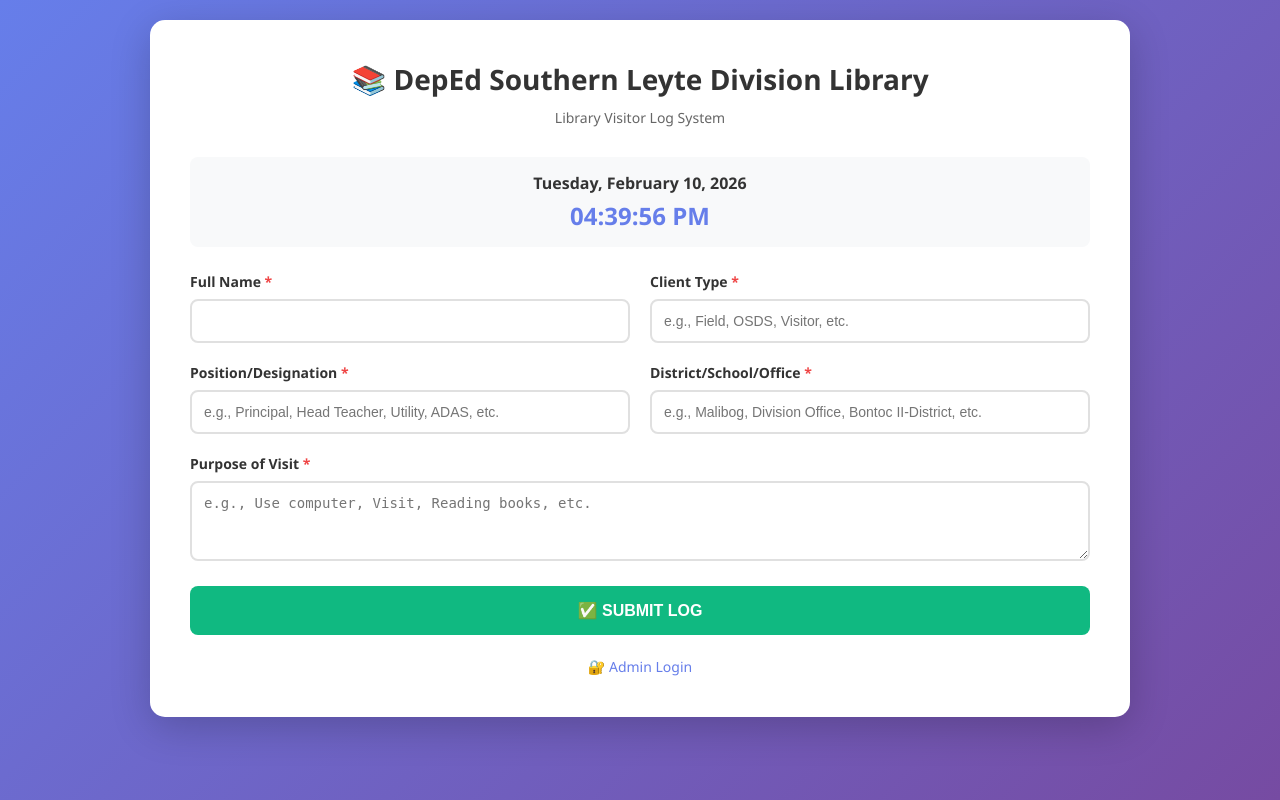
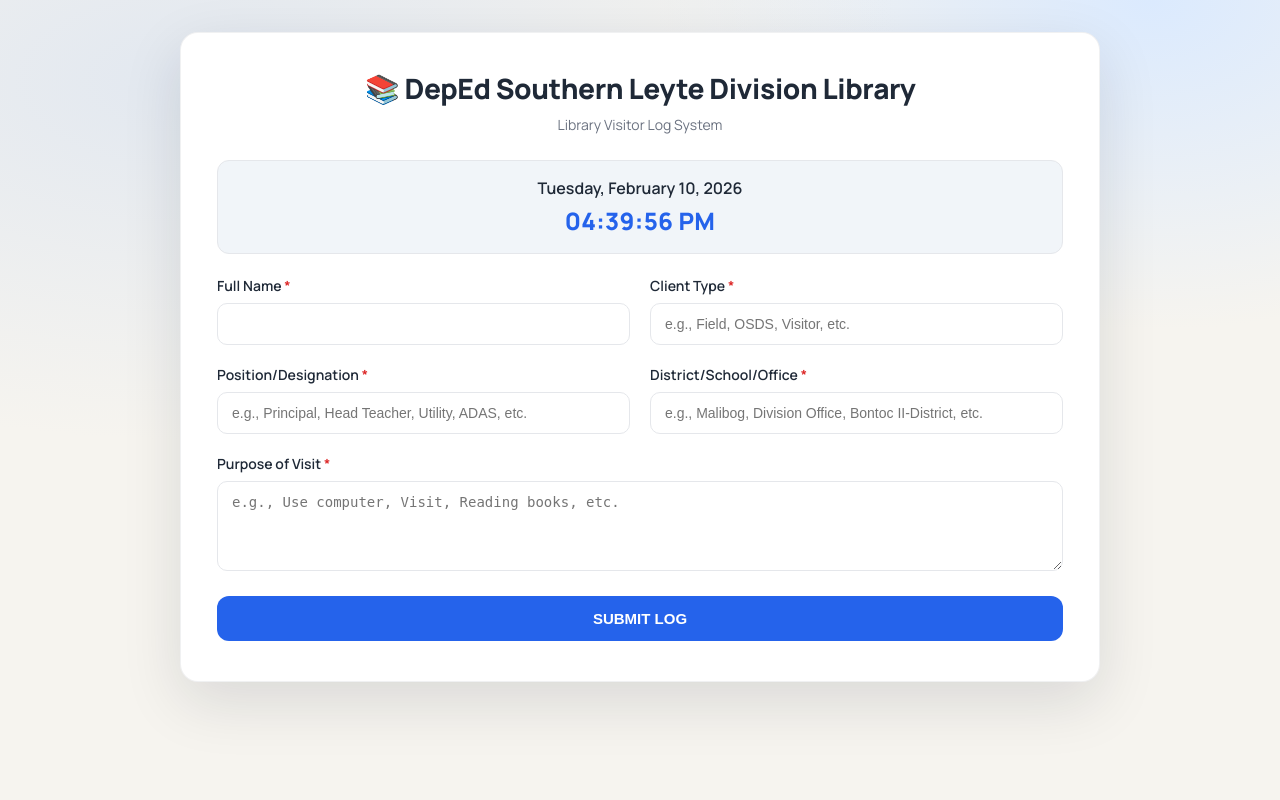
Before and after one commit to jralexa/library_logs, a PHP site: page / in a window 1280 px wide. Run offline with PHP 8.4, Linux system fonts and the light colour scheme.

Commit message:
remove the admin login in index.php in the ui

```diff
--- a/index.php
+++ b/index.php
@@ -50,6 +50,22 @@ if ($_SERVER['REQUEST_METHOD'] === 'POST') {
     <meta name="viewport" content="width=device-width, initial-scale=1.0">
     <title>DepEd Southern Leyte Division Library</title>
     <style>
+        @import url('https://fonts.googleapis.com/css2?family=Manrope:wght@400;500;600;700;800&display=swap');
+
+        :root {
+            --bg: #f6f4ef;
+            --ink: #1f2937;
+            --muted: #6b7280;
+            --accent: #2563eb;
+            --accent-strong: #1d4ed8;
+            --card: #ffffff;
+            --line: #e5e7eb;
+            --soft: #f1f5f9;
+            --success: #16a34a;
+            --error: #dc2626;
+            --shadow: 0 20px 60px rgba(15, 23, 42, 0.12);
+        }
+
         * {
             margin: 0;
             padding: 0;
@@ -57,56 +73,65 @@ if ($_SERVER['REQUEST_METHOD'] === 'POST') {
         }
 
         body {
-            font-family: 'Segoe UI', Tahoma, Geneva, Verdana, sans-serif;
-            background: linear-gradient(135deg, #667eea 0%, #764ba2 100%);
+            font-family: 'Manrope', system-ui, -apple-system, Segoe UI, sans-serif;
+            background:
+                radial-gradient(1200px 600px at 15% 10%, #e2e8f0 0%, transparent 60%),
+                radial-gradient(900px 600px at 90% 0%, #dbeafe 0%, transparent 55%),
+                var(--bg);
             min-height: 100vh;
-            padding: 20px;
+            padding: 32px 18px 48px;
+            color: var(--ink);
         }
 
         .container {
-            max-width: 980px;
+            max-width: 920px;
             margin: 0 auto;
-            background: white;
-            padding: 40px;
-            border-radius: 15px;
-            box-shadow: 0 10px 40px rgba(0,0,0,0.2);
+            background: var(--card);
+            padding: 36px 36px 40px;
+            border-radius: 18px;
+            box-shadow: var(--shadow);
+            border: 1px solid rgba(15, 23, 42, 0.06);
         }
 
         .header {
             text-align: center;
-            margin-bottom: 30px;
+            margin-bottom: 26px;
         }
 
         .header h1 {
-            color: #333;
+            color: var(--ink);
             font-size: 28px;
-            margin-bottom: 10px;
+            margin-bottom: 8px;
+            font-weight: 800;
+            letter-spacing: -0.4px;
         }
 
         .header p {
-            color: #666;
+            color: var(--muted);
             font-size: 14px;
         }
 
         .datetime-display {
-            background: #f8f9fa;
-            padding: 15px;
-            border-radius: 8px;
-            margin-bottom: 25px;
+            background: var(--soft);
+            padding: 16px 18px;
+            border-radius: 12px;
+            margin-bottom: 22px;
             text-align: center;
+            border: 1px solid var(--line);
         }
 
         .datetime-display .date {
             font-size: 16px;
-            color: #333;
+            color: var(--ink);
             font-weight: 600;
         }
 
         .datetime-display .time {
             font-size: 24px;
-            color: #667eea;
-            font-weight: 700;
+            color: var(--accent);
+            font-weight: 800;
             margin-top: 5px;
+            letter-spacing: 0.3px;
         }
 
         .form-grid {
@@ -122,7 +147,7 @@ if ($_SERVER['REQUEST_METHOD'] === 'POST') {
         label {
             display: block;
             margin-bottom: 8px;
-            color: #333;
+            color: var(--ink);
             font-weight: 600;
             font-size: 14px;
         }
@@ -131,64 +156,67 @@ if ($_SERVER['REQUEST_METHOD'] === 'POST') {
         select,
         textarea {
             width: 100%;
-            padding: 12px;
-            border: 2px solid #e0e0e0;
-            border-radius: 8px;
+            padding: 12px 14px;
+            border: 1px solid var(--line);
+            border-radius: 10px;
             font-size: 14px;
-            transition: border-color 0.3s;
+            transition: border-color 0.2s, box-shadow 0.2s, background 0.2s;
+            background: #ffffff;
+            color: var(--ink);
         }
 
         input[type="text"]:focus,
         select:focus,
         textarea:focus {
             outline: none;
-            border-color: #667eea;
+            border-color: var(--accent);
+            box-shadow: 0 0 0 4px rgba(37, 99, 235, 0.12);
         }
 
         textarea {
             resize: vertical;
-            min-height: 80px;
+            min-height: 90px;
         }
 
         button {
             width: 100%;
-            padding: 15px;
+            padding: 14px 18px;
             border: none;
-            border-radius: 8px;
-            font-size: 16px;
-            font-weight: 600;
+            border-radius: 12px;
+            font-size: 15px;
+            font-weight: 700;
             cursor: pointer;
-            transition: all 0.3s;
+            transition: transform 0.2s, box-shadow 0.2s, background 0.2s;
         }
 
         .btn-time-in {
-            background: #10b981;
+            background: var(--accent);
             color: white;
         }
 
         .btn-time-in:hover {
-            background: #059669;
+            background: var(--accent-strong);
             transform: translateY(-2px);
-            box-shadow: 0 5px 15px rgba(16, 185, 129, 0.3);
+            box-shadow: 0 10px 25px rgba(37, 99, 235, 0.3);
         }
 
         .message {
             padding: 15px;
-            border-radius: 8px;
+            border-radius: 12px;
             margin-bottom: 20px;
             font-weight: 500;
         }
 
         .message.success {
-            background: #d1fae5;
-            color: #065f46;
-            border: 2px solid #10b981;
+            background: #dcfce7;
+            color: #166534;
+            border: 1px solid rgba(22, 163, 74, 0.2);
         }
 
         .message.error {
             background: #fee2e2;
             color: #991b1b;
-            border: 2px solid #ef4444;
+            border: 1px solid rgba(220, 38, 38, 0.25);
         }
 
         .admin-link {
@@ -197,9 +225,10 @@ if ($_SERVER['REQUEST_METHOD'] === 'POST') {
         }
 
         .admin-link a {
-            color: #667eea;
+            color: var(--accent);
             text-decoration: none;
             font-size: 14px;
+            font-weight: 600;
         }
 
         .admin-link a:hover {
@@ -207,16 +236,16 @@ if ($_SERVER['REQUEST_METHOD'] === 'POST') {
         }
 
         .required {
-            color: #ef4444;
+            color: var(--error);
         }
 
         .info-note {
-            background: #e0e7ff;
-            border-left: 4px solid #667eea;
+            background: #eff6ff;
+            border-left: 4px solid var(--accent);
             padding: 12px;
             margin-bottom: 20px;
             font-size: 13px;
-            color: #3730a3;
+            color: #1e3a8a;
         }
 
         @media (min-width: 900px) {
@@ -226,6 +255,20 @@ if ($_SERVER['REQUEST_METHOD'] === 'POST') {
 
             .form-group.full {
                 grid-column: 1 / -1;
+            }
+        }
+
+        @media (max-width: 640px) {
+            body {
+                padding: 20px 14px 30px;
+            }
+
+            .container {
+                padding: 26px 20px 28px;
+            }
+
+            .header h1 {
+                font-size: 24px;
             }
         }
     </style>
@@ -275,13 +318,9 @@ if ($_SERVER['REQUEST_METHOD'] === 'POST') {
             </div>
 
             <button type="submit" class="btn-time-in form-group full">
-                ✅ SUBMIT LOG
+                SUBMIT LOG
             </button>
         </form>
-
-        <div class="admin-link">
-            <a href="admin/login.php">🔐 Admin Login</a>
-        </div>
     </div>
 
     <script>
```
